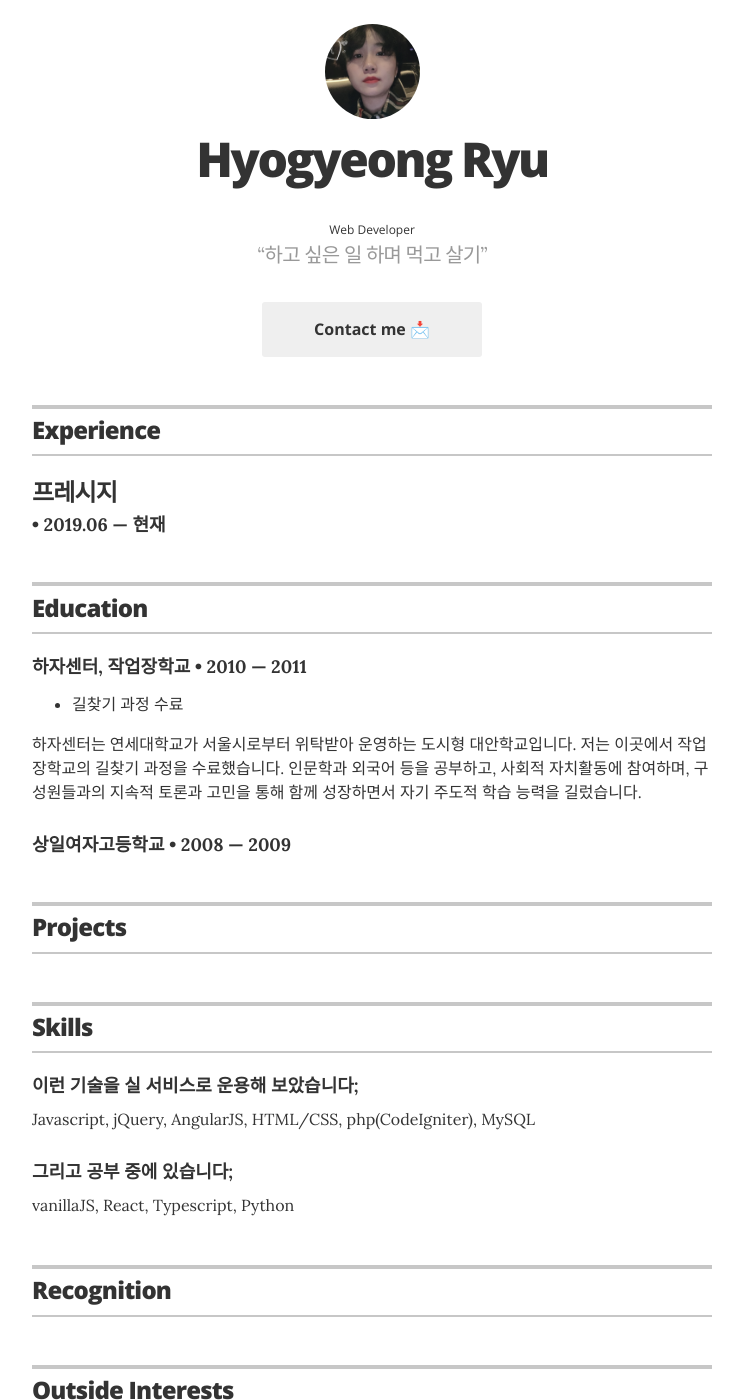
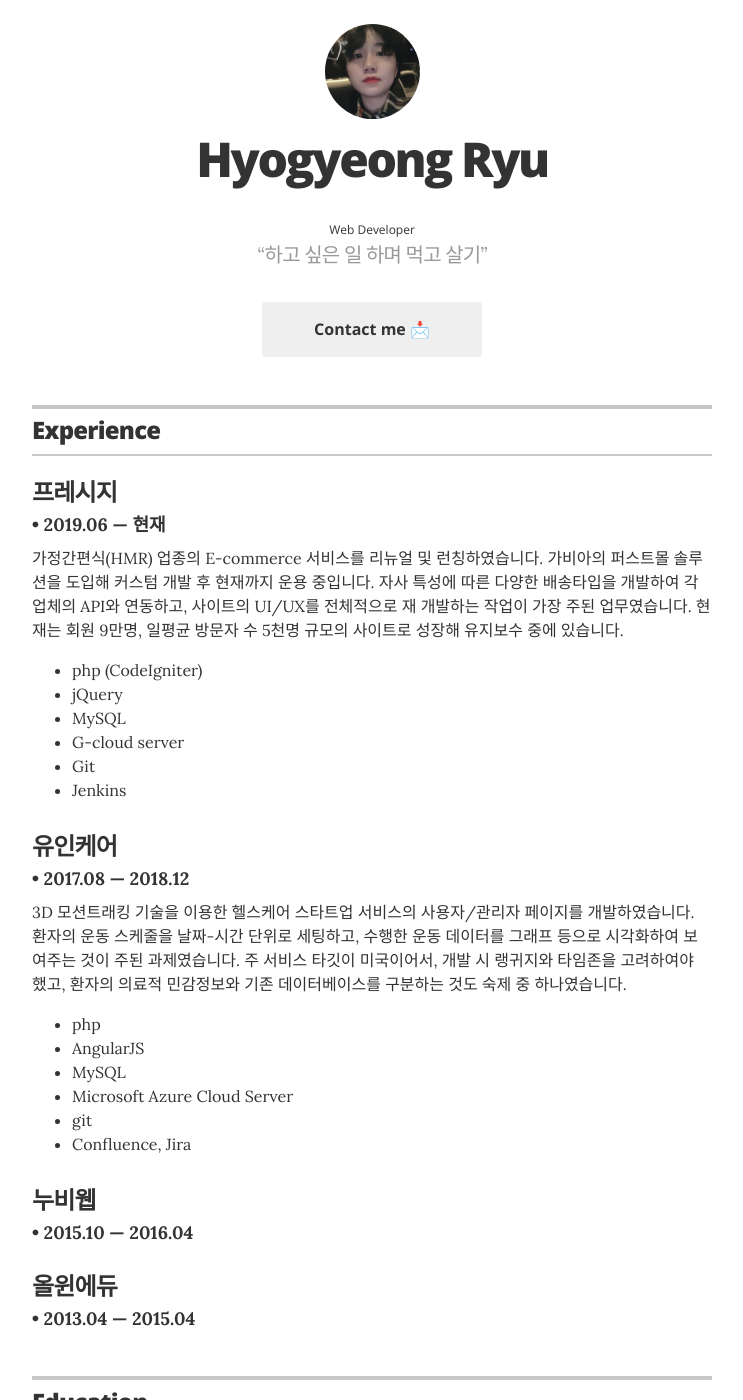
Before and after one commit to ben-log/ben-log.github.io, a Jekyll site: the page built from index.html, in a window 1280 px wide and 1400 px high. Shown: the whole window, without its empty margins (268-1011 px from the left). Built offline with Jekyll 4.4.1, drawn with Linux system fonts in a browser that asks for light colours.

Commit message:
added experience

```diff
--- a/_data/experience.yml
+++ b/_data/experience.yml
@@ -1,4 +1,13 @@
 - company: 프레시지
   duration: 2019.06 &mdash; 현재
+  summary: 가정간편식(HMR) 업종의 E-commerce 서비스를 리뉴얼 및 런칭하였습니다. 가비아의 퍼스트몰 솔루션을 도입해 커스텀 개발 후 현재까지 운용 중입니다. 자사 특성에 따른 다양한 배송타입을 개발하여 각 업체의 API와 연동하고, 사이트의 UI/UX를 전체적으로 재 개발하는 작업이 가장 주된 업무였습니다. 현재는 회원 9만명, 일평균 방문자 수 5천명 규모의 사이트로 성장해 유지보수 중에 있습니다. <ul class="resume-item-list"><li>php (CodeIgniter)</li><li>jQuery</li><li>MySQL</li><li>G-cloud server</li><li>Git</li><li>Jenkins</li></ul>
 
-# summary: Write about your core competencies in one or two sentences describing your position. If you held the position for a long time, it could be a longer section, including a couple bullet points	<ul class="resume-item-list"><li>A project you are proud of</li><li>Another awesome project</li><li>or a team or department you worked with</li></ul>
+- company: 유인케어
+  duration: 2017.08 &mdash; 2018.12
+  summary: 3D 모션트래킹 기술을 이용한 헬스케어 스타트업 서비스의 사용자/관리자 페이지를 개발하였습니다. 환자의 운동 스케줄을 날짜-시간 단위로 세팅하고, 수행한 운동 데이터를 그래프 등으로 시각화하여 보여주는 것이 주된 과제였습니다. 주 서비스 타깃이 미국이어서, 개발 시 랭귀지와 타임존을 고려하여야 했고, 환자의 의료적 민감정보와 기존 데이터베이스를 구분하는 것도 숙제 중 하나였습니다. <ul class="resume-item-list"><li>php</li><li>AngularJS</li><li>MySQL</li><li>Microsoft Azure Cloud Server</li><li>git</li><li>Confluence, Jira</li></ul>
+
+- company: 누비웹
+  duration: 2015.10 &mdash; 2016.04
+
+- company: 올윈에듀
+  duration: 2013.04 &mdash; 2015.04
```
